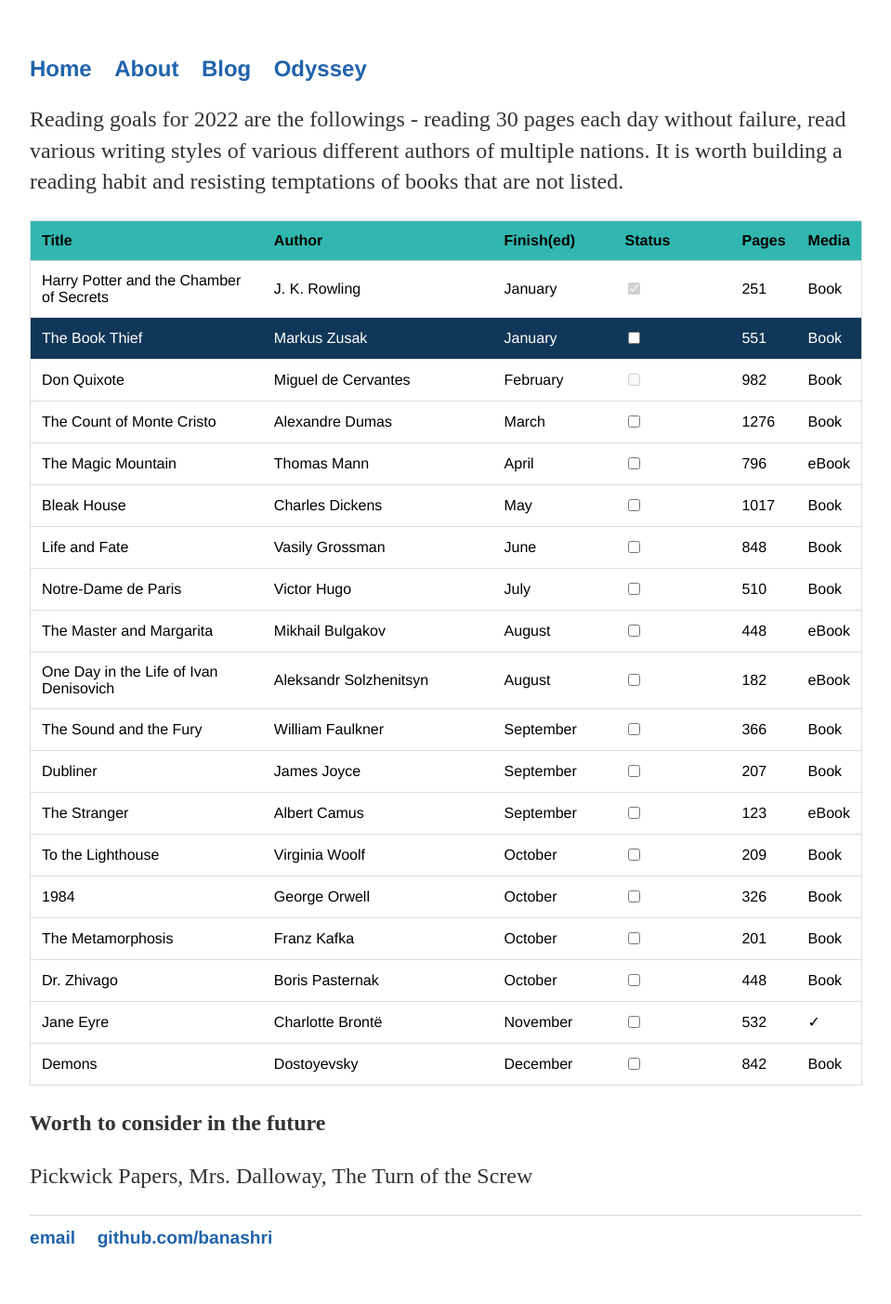
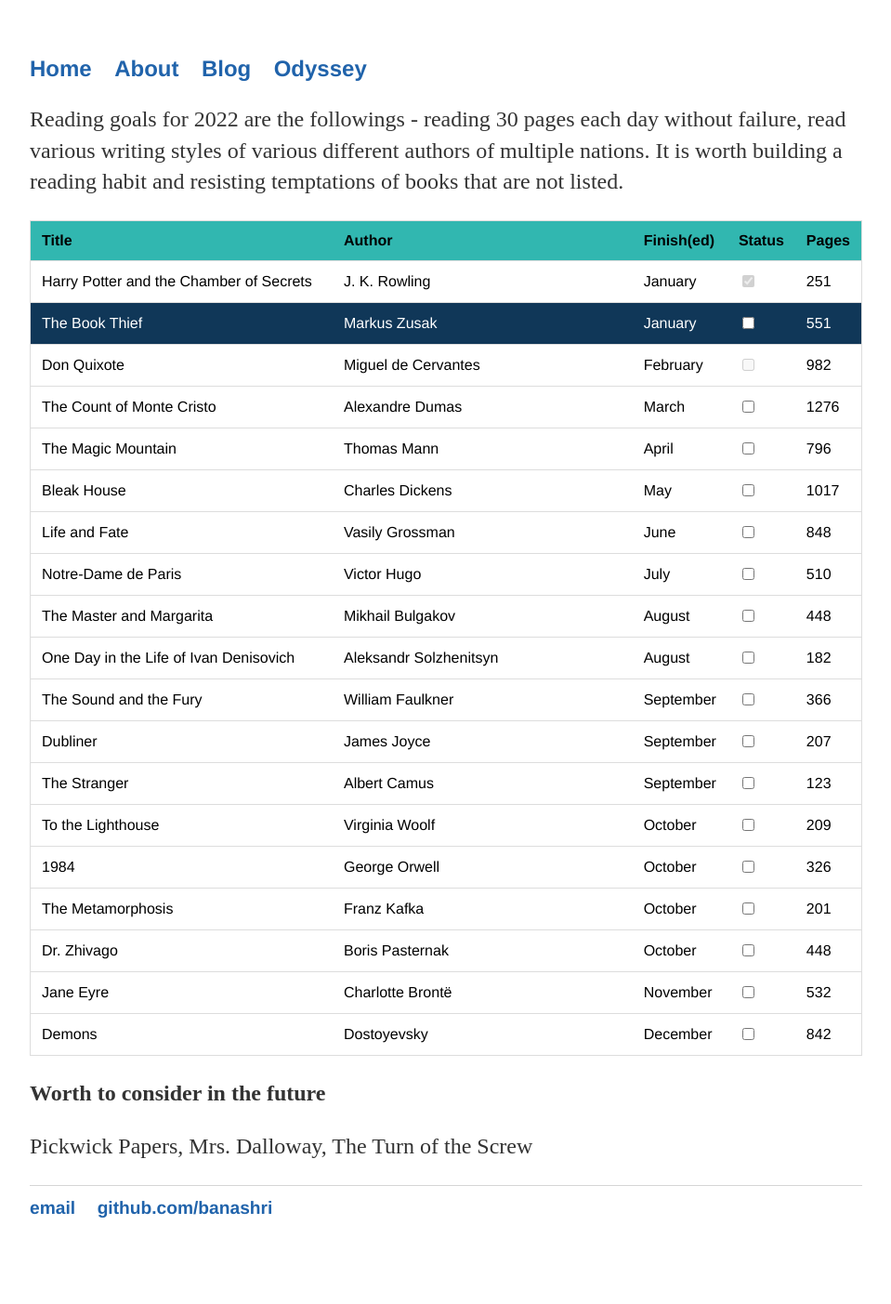
Before and after one commit to Banashri/banashri.github.io, a Jekyll site: the page built from books/2022.md, in a window 1280 px wide. Shown: the whole page at 93% size, without its empty margins (160-1119 px from the left). Built offline with Jekyll 4.4.1, drawn with Linux system fonts in a browser that asks for light colours; after the commit the page ends 1371 px from its top, so only the background shows below that.

Commit message:
list updated

```diff
--- a/books/2022.md
+++ b/books/2022.md
@@ -11,12 +11,11 @@ building a reading habit and resisting temptations of books that are not listed.
 
 <table id="myTable">
   <tr class="header">
-    <th style="width:30%;">Title</th>
-    <th style="width:30%;">Author</th>
-    <th style="width:15%;">Finish(ed)</th>
-    <th style="width:15%;">Status</th>
+    <th style="width:40%;">Title</th>
+    <th style="width:40%;">Author</th>
+    <th style="width:10%;">Finish(ed)</th>
+    <th style="width:5%;">Status</th>
     <th style="width:5%;">Pages</th>
-    <th style="width:5%;">Media</th>
   </tr>
   <tr>
     <td>Harry Potter and the Chamber of Secrets</td>
@@ -24,7 +23,6 @@ building a reading habit and resisting temptations of books that are not listed.
     <td>January</td>
     <td><input type="checkbox" checked="true" disabled="true"/></td>
     <td>251</td>
-    <td>Book</td>
   </tr>
   <!--<tr class="ongoing">
     <td>Swann's Way</td>
@@ -38,7 +36,6 @@ building a reading habit and resisting temptations of books that are not listed.
     <td>January</td>
     <td><input type="checkbox" /></td>
     <td>551</td>
-    <td>Book</td>
   </tr>
   <tr>
     <td>Don Quixote</td>
@@ -46,7 +43,6 @@ building a reading habit and resisting temptations of books that are not listed.
     <td>February</td>
     <td><input type="checkbox" disabled="true" /></td>
     <td>982</td>
-    <td>Book</td>
   </tr>
   <tr>
     <td>The Count of Monte Cristo</td>
@@ -54,7 +50,6 @@ building a reading habit and resisting temptations of books that are not listed.
     <td>March</td>
     <td><input type="checkbox"/></td>
     <td>1276</td>
-    <td>Book</td>
   </tr>
   <tr>
     <td>The Magic Mountain</td>
@@ -62,7 +57,6 @@ building a reading habit and resisting temptations of books that are not listed.
     <td>April</td>
     <td><input type="checkbox"/></td>
     <td>796</td>
-    <td>eBook</td>
   </tr>
   <tr>
     <td>Bleak House</td>
@@ -70,7 +64,6 @@ building a reading habit and resisting temptations of books that are not listed.
     <td>May</td>
     <td><input type="checkbox"/></td>
     <td>1017</td>
-    <td>Book</td>
   </tr>
   <tr>
     <td>Life and Fate</td>
@@ -78,7 +71,6 @@ building a reading habit and resisting temptations of books that are not listed.
     <td>June</td>
     <td><input type="checkbox"/></td>
     <td>848</td>
-    <td>Book</td>
   </tr>
   <tr>
     <td>Notre-Dame de Paris</td>
@@ -86,7 +78,6 @@ building a reading habit and resisting temptations of books that are not listed.
     <td>July</td>
     <td><input type="checkbox"/></td>
     <td>510</td>
-    <td>Book</td>
   </tr>
   <tr>
     <td>The Master and Margarita</td>
@@ -94,7 +85,6 @@ building a reading habit and resisting temptations of books that are not listed.
     <td>August</td>
     <td><input type="checkbox"/></td>
     <td>448</td>
-    <td>eBook</td>
   </tr>
   <tr>
     <td>One Day in the Life of Ivan Denisovich</td>
@@ -102,7 +92,6 @@ building a reading habit and resisting temptations of books that are not listed.
     <td>August</td>
     <td><input type="checkbox"/></td>
     <td>182</td>
-    <td>eBook</td>
   </tr>
   <tr>
     <td>The Sound and the Fury</td>
@@ -110,7 +99,6 @@ building a reading habit and resisting temptations of books that are not listed.
     <td>September</td>
     <td><input type="checkbox"/></td>
     <td>366</td>
-    <td>Book</td>
   </tr>
   <tr>
     <td>Dubliner</td>
@@ -118,7 +106,6 @@ building a reading habit and resisting temptations of books that are not listed.
     <td>September</td>
     <td><input type="checkbox"/></td>
     <td>207</td>
-    <td>Book</td>
   </tr>
   <tr>
     <td>The Stranger</td>
@@ -126,7 +113,6 @@ building a reading habit and resisting temptations of books that are not listed.
     <td>September</td>
     <td><input type="checkbox"/></td>
     <td>123</td>
-    <td>eBook</td>
   </tr>
   <tr>
     <td>To the Lighthouse</td>
@@ -134,7 +120,6 @@ building a reading habit and resisting temptations of books that are not listed.
     <td>October</td>
     <td><input type="checkbox" /></td>
     <td>209</td>
-    <td>Book</td>
   </tr>
   <tr>
     <td>1984</td>
@@ -142,7 +127,6 @@ building a reading habit and resisting temptations of books that are not listed.
     <td>October</td>
     <td><input type="checkbox" /></td>
     <td>326</td>
-    <td>Book</td>
   </tr>
   <tr>
     <td>The Metamorphosis</td>
@@ -150,7 +134,6 @@ building a reading habit and resisting temptations of books that are not listed.
     <td>October</td>
     <td><input type="checkbox"/></td>
     <td>201</td>
-    <td>Book</td>
   </tr>
   <!--<tr>
     <td>The Trial</td>
@@ -174,7 +157,6 @@ building a reading habit and resisting temptations of books that are not listed.
     <td>October</td>
     <td><input type="checkbox"/></td>
     <td>448</td>
-    <td>Book</td>
   </tr>
   <tr>
     <td>Jane Eyre</td>
@@ -190,7 +171,6 @@ building a reading habit and resisting temptations of books that are not listed.
     <td>December</td>
     <td><input type="checkbox"/></td>
     <td>842</td>
-    <td>Book</td>
   </tr>
 </table>
 
```
Also changed, not shown: other parts of books/2022.md (+0 -1 lines).
